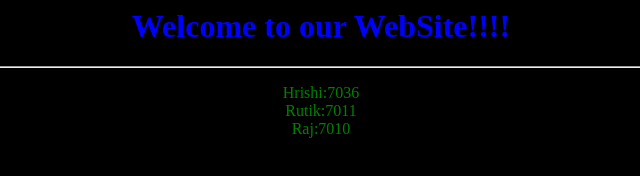
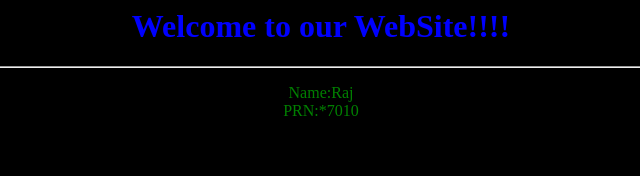
Before and after one commit to hpcsa123/jkdoc, a plain HTML site: page index.html in a window 1280 px wide. Shown: the full height of the page, 319-959 px from the left. Drawn offline with Linux system fonts and the light colour scheme.

Commit message:
Created index.html and Dockerfile file (v1)

```diff
--- a/index.html
+++ b/index.html
@@ -2,6 +2,6 @@
  <body style="background-color:black;">
  	<h1 style="text-align:center; color:blue;">Welcome to our WebSite!!!!</h1>
  	<hr>
- 	<p style="text-align:center; color:green;">Hrishi:7036 <br> Rutik:7011 <br> Raj:7010 </p>
+	<p style="text-align:center; color:green;">Name:Raj<br>PRN:*7010 </p>
  </body>
 </html>
```
